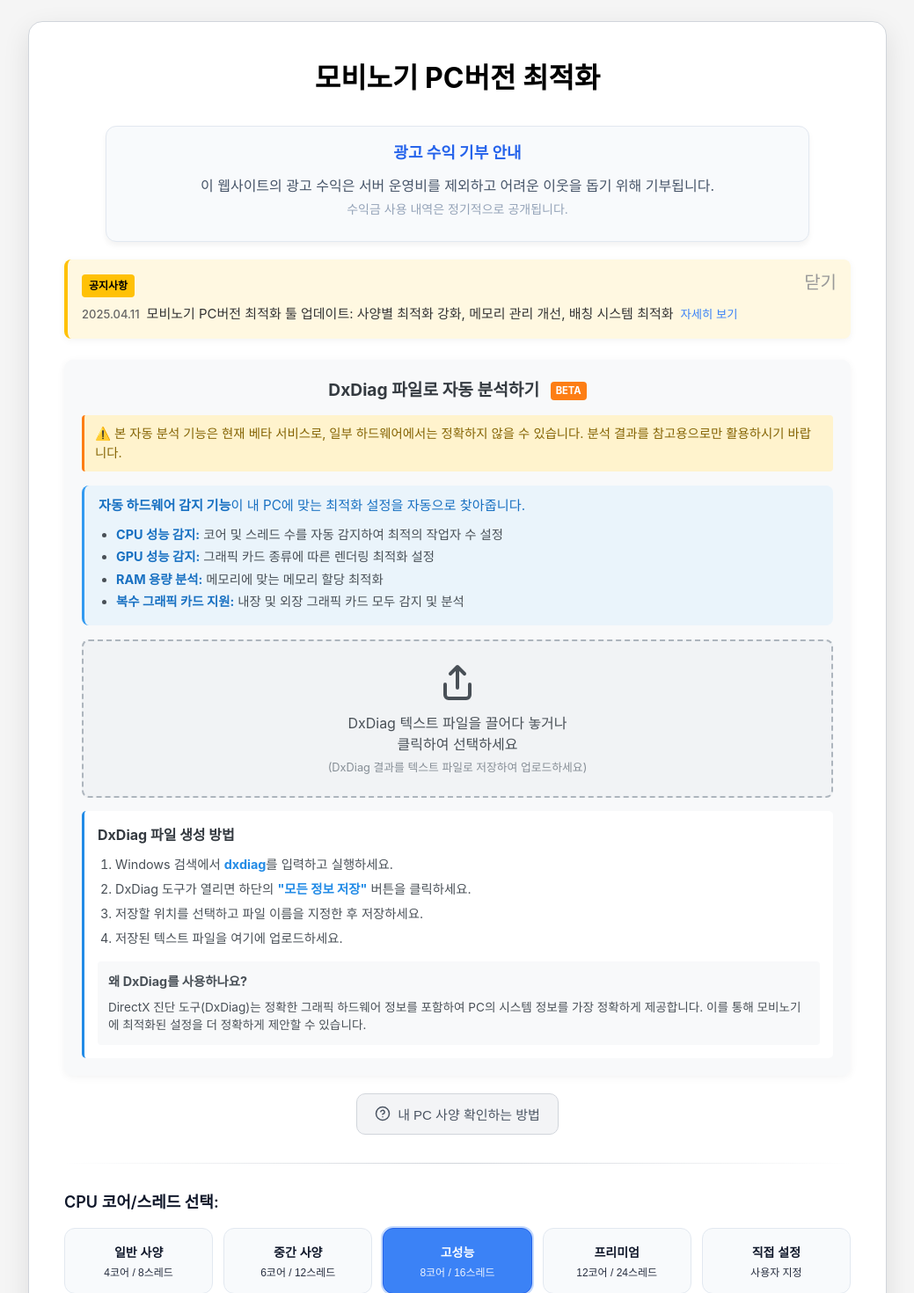
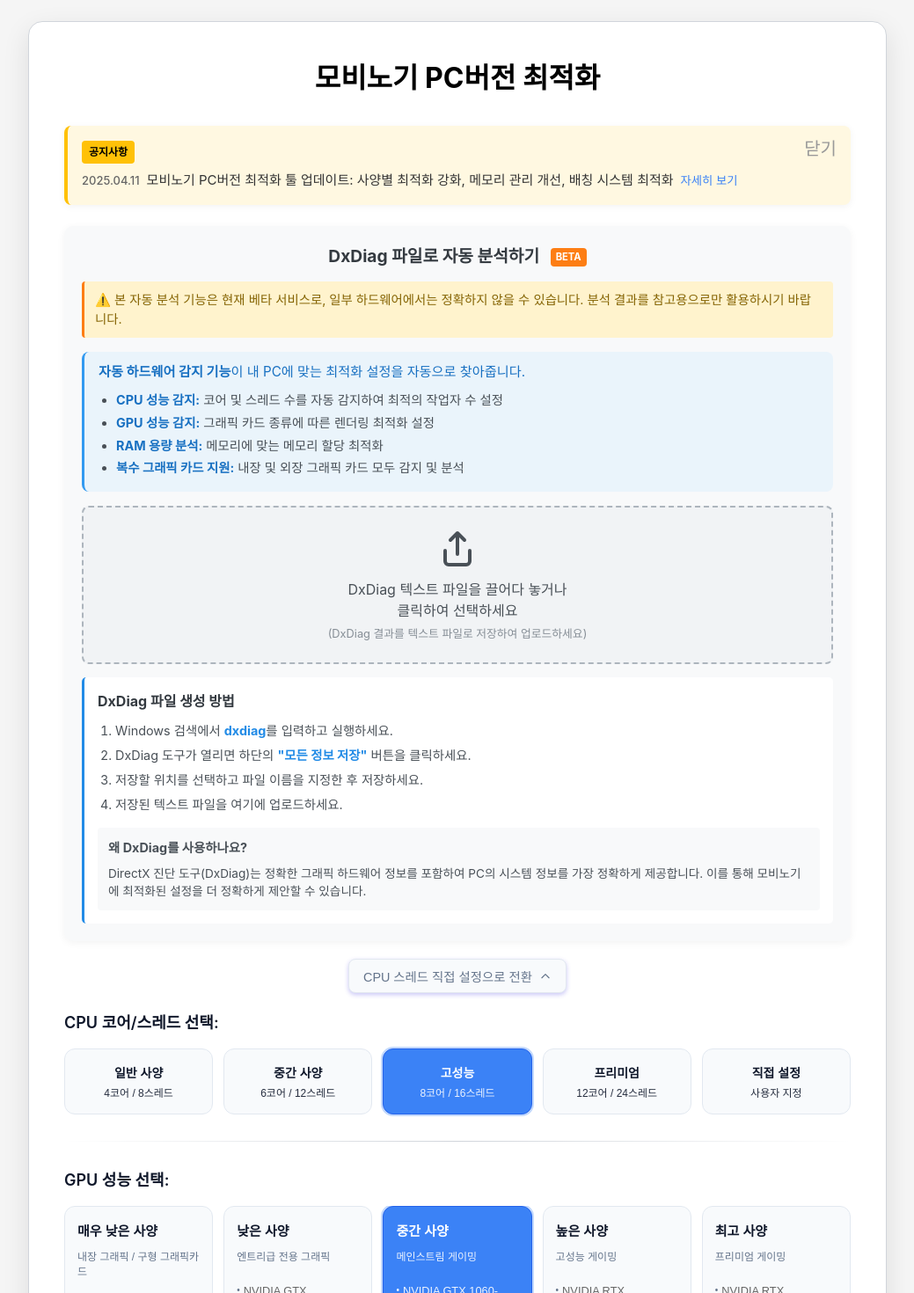
Before and after one commit to b100to/MabiOptimizer, a React (Create React App) app: page / in a window 1280 px wide. Shown: the top 1470 px of the page at 88% size, without its empty margins (120-1159 px from the left). Built offline with nearby package versions, Linux system fonts and the light colour scheme.

Commit message:
CPU 선택 토글 버튼 추가 및 슬라이더 스타일 개선

```diff
--- a/src/components/App/App.css
+++ b/src/components/App/App.css
@@ -103,6 +103,44 @@
   box-sizing: border-box;
 }
 
+/* CPU 선택 토글 버튼 스타일 */
+.toggle-container {
+  display: flex;
+  justify-content: center;
+  margin-bottom: 20px;
+}
+
+.toggle-button {
+  background-color: #4f46e5;
+  color: white;
+  padding: 10px 18px;
+  border-radius: 8px;
+  border: none;
+  font-size: 14px;
+  font-weight: 500;
+  cursor: pointer;
+  transition: all 0.2s ease;
+  box-shadow: 0 2px 5px rgba(79, 70, 229, 0.3);
+}
+
+.toggle-button:hover {
+  background-color: #4338ca;
+  transform: translateY(-1px);
+  box-shadow: 0 4px 8px rgba(79, 70, 229, 0.4);
+}
+
+.toggle-button:active {
+  transform: translateY(0);
+}
+
+.toggle-button:disabled {
+  background-color: #c7d2fe;
+  color: #6366f1;
+  cursor: not-allowed;
+  transform: none;
+  box-shadow: none;
+}
+
 /* 모바일에서 슬라이더 스타일 */
 @media (max-width: 768px) {
   .cpu-slider {
@@ -117,6 +155,12 @@
 
   .slider-container {
     width: 100%;
+  }
+
+  .toggle-button {
+    width: 100%;
+    padding: 12px 16px;
+    font-size: 13px;
   }
 }
 
--- a/src/components/App/App.js
+++ b/src/components/App/App.js
@@ -1,6 +1,7 @@
 import React, { useState, useEffect } from 'react';
 import './App.css';
 import CpuSelector from '../CpuSelector/CpuSelector';
+import CpuSlider from '../CpuSlider/CpuSlider';
 import GPUOptions from '../GPUOptions/GPUOptions';
 import ConfigForm from '../ConfigForm/ConfigForm';
 import HelpModal from '../HelpModal/HelpModal';
@@ -27,6 +28,7 @@
   const [showAnnouncementModal, setShowAnnouncementModal] = useState(false);
   const [autoDetected, setAutoDetected] = useState(false);
   const [systemInfo, setSystemInfo] = useState(null);
+  const [useCpuSlider, setUseCpuSlider] = useState(false);  // 슬라이더 사용 여부 상태
 
   // GPU 또는 RAM 정보가 변경되면 UI에 반영하기 위한 Effect
   useEffect(() => {
@@ -101,6 +103,16 @@
     });
   };
 
+  // CPU 선택기 토글 함수
+  const toggleCpuControl = () => {
+    setUseCpuSlider(!useCpuSlider);
+
+    ReactGA.event({
+      category: '사용자 행동',
+      action: `CPU ${useCpuSlider ? '프리셋' : '슬라이더'} 전환`
+    });
+  };
+
   return (
     <div className="app-container">
       {/* 좌측 사이드 광고 */}
@@ -112,16 +124,6 @@
       <div className="app-card">
         <div className="app-header">
           <h1 className="app-title">모비노기 PC버전 최적화</h1>
-        </div>
-
-        <div className="donation-notice">
-          <h3>광고 수익 기부 안내</h3>
-          <p>
-            이 웹사이트의 광고 수익은 서버 운영비를 제외하고
-            어려운 이웃을 돕기 위해 기부됩니다.
-            <br />
-            <small>수익금 사용 내역은 정기적으로 공개됩니다.</small>
-          </p>
         </div>
 
         {showNotice && (
@@ -243,25 +245,24 @@
           </div>
         )}
 
-        <div className="help-button-container">
+        {/* CPU 선택 토글 버튼 */}
+        <div className="toggle-container">
           <button
-            onClick={() => {
-              trackHelpModalOpen();
-              setShowHelpModal(true);
-            }}
-            className="help-button"
+            className="toggle-button"
+            onClick={toggleCpuControl}
+            disabled={autoDetected}
           >
-            <svg width="18" height="18" viewBox="0 0 24 24" fill="none" xmlns="http://www.w3.org/2000/svg">
-              <path d="M12 22C17.5228 22 22 17.5228 22 12C22 6.47715 17.5228 2 12 2C6.47715 2 2 6.47715 2 12C2 17.5228 6.47715 22 12 22Z" stroke="currentColor" strokeWidth="2" strokeLinecap="round" strokeLinejoin="round" />
-              <path d="M9.09 9C9.3251 8.33167 9.78915 7.76811 10.4 7.40913C11.0108 7.05016 11.7289 6.91894 12.4272 7.03871C13.1255 7.15849 13.7588 7.52152 14.2151 8.06353C14.6713 8.60553 14.9211 9.29152 14.92 10C14.92 12 11.92 13 11.92 13" stroke="currentColor" strokeWidth="2" strokeLinecap="round" strokeLinejoin="round" />
-              <path d="M12 17H12.01" stroke="currentColor" strokeWidth="2" strokeLinecap="round" strokeLinejoin="round" />
-            </svg>
-            내 PC 사양 확인하는 방법
+            {useCpuSlider ? "CPU 프리셋으로 전환" : "CPU 스레드 직접 설정으로 전환"}
           </button>
         </div>
 
-        <div className="section-divider"></div>
-
+        {/* CPU 설정 (프리셋 또는 슬라이더) */}
+        {useCpuSlider ? (
+          <CpuSlider
+            threads={threads}
+            setThreads={setThreads}
+          />
+        ) : (
           <CpuSelector
             cores={cores}
             threads={threads}
@@ -269,6 +270,7 @@
             setThreads={setThreads}
             autoDetected={autoDetected}
           />
+        )}
 
         <div className="section-divider"></div>
 
--- a/src/components/CpuSlider/CpuSlider.css
+++ b/src/components/CpuSlider/CpuSlider.css
@@ -139,6 +139,46 @@
     border-radius: 12px;
 }
 
+/* 워커 정보 스타일 */
+.worker-info {
+    background-color: #eef2ff;
+    border-radius: 10px;
+    padding: 16px;
+    margin-bottom: 24px;
+    border-left: 3px solid #6366f1;
+    box-shadow: 0 1px 2px rgba(0, 0, 0, 0.05);
+    width: 100%;
+    box-sizing: border-box;
+}
+
+.worker-count {
+    display: flex;
+    justify-content: space-between;
+    align-items: center;
+    margin-bottom: 8px;
+}
+
+.worker-label {
+    font-size: 15px;
+    font-weight: 500;
+    color: #4f46e5;
+}
+
+.worker-value {
+    font-size: 20px;
+    font-weight: 600;
+    color: #4338ca;
+    background-color: rgba(99, 102, 241, 0.1);
+    padding: 2px 10px;
+    border-radius: 8px;
+}
+
+.worker-description {
+    font-size: 13px;
+    color: #4b5563;
+    line-height: 1.5;
+}
+
 /* CPU 정보 영역 */
 .cpu-info {
     margin-top: 16px;
@@ -183,6 +223,20 @@
         height: 24px;
     }
 
+    .worker-info {
+        padding: 12px;
+    }
+
+    .worker-count {
+        flex-direction: column;
+        align-items: flex-start;
+        gap: 8px;
+    }
+
+    .worker-value {
+        font-size: 18px;
+    }
+
     .cpu-info {
         padding: 10px 12px;
         margin-top: 12px;
--- a/src/components/CpuSlider/CpuSlider.js
+++ b/src/components/CpuSlider/CpuSlider.js
@@ -2,39 +2,18 @@
 import './CpuSlider.css';
 
 // 기본 값과 범위 설정
-const MIN_CORES = 2;
-const MAX_CORES = 64;
 const MIN_THREADS = 4;
 const MAX_THREADS = 128;
 
-const CpuSlider = ({ cores, threads, setCores, setThreads }) => {
+const CpuSlider = ({ threads, setThreads }) => {
     // 슬라이더 값 상태
-    const [coreSliderValue, setCoreSliderValue] = useState(valueToCoreSlider(cores));
     const [threadSliderValue, setThreadSliderValue] = useState(valueToThreadSlider(threads));
-
-    // 코어 값을 슬라이더 값(0-100)으로 변환
-    function valueToCoreSlider(value) {
-        // 로그 스케일로 변환
-        const percentage = Math.log(value / MIN_CORES) / Math.log(MAX_CORES / MIN_CORES) * 100;
-        return Math.max(0, Math.min(100, percentage));
-    }
 
     // 스레드 값을 슬라이더 값(0-100)으로 변환
     function valueToThreadSlider(value) {
         // 로그 스케일로 변환
         const percentage = Math.log(value / MIN_THREADS) / Math.log(MAX_THREADS / MIN_THREADS) * 100;
         return Math.max(0, Math.min(100, percentage));
-    }
-
-    // 슬라이더 값을 코어 값으로 변환
-    function sliderToCores(value) {
-        // 로그 스케일로 변환
-        const normalizedValue = value / 100;
-        // 지수 함수를 사용하여 로그 스케일 변환
-        const rawValue = MIN_CORES * Math.pow(MAX_CORES / MIN_CORES, normalizedValue);
-        // 가장 가까운 짝수로 반올림
-        const coreValue = Math.round(rawValue / 2) * 2;
-        return Math.max(MIN_CORES, Math.min(MAX_CORES, coreValue));
     }
 
     // 슬라이더 값을 스레드 값으로 변환
@@ -48,66 +27,24 @@
         return Math.max(MIN_THREADS, Math.min(MAX_THREADS, threadValue));
     }
 
-    // 코어 슬라이더 변경 핸들러
-    const handleCoreSliderChange = (e) => {
-        const value = Number(e.target.value);
-        setCoreSliderValue(value);
-        const newCoreValue = sliderToCores(value);
-        setCores(newCoreValue);
-
-        // 코어가 변경되면 스레드도 자동으로 조정
-        // 스레드 수는 항상 코어 수보다 크거나 같아야 함
-        if (threads < newCoreValue) {
-            const newThreadValue = newCoreValue;
-            setThreads(newThreadValue);
-            setThreadSliderValue(valueToThreadSlider(newThreadValue));
-        }
-    };
-
     // 스레드 슬라이더 변경 핸들러
     const handleThreadSliderChange = (e) => {
         const value = Number(e.target.value);
         setThreadSliderValue(value);
         const newThreadValue = sliderToThreads(value);
-        // 스레드 수는 항상 코어 수보다 같거나 커야 함
-        setThreads(Math.max(cores, newThreadValue));
+        setThreads(newThreadValue);
     };
 
     // 외부 값 변경 시 슬라이더 업데이트
     useEffect(() => {
-        setCoreSliderValue(valueToCoreSlider(cores));
-    }, [cores]);
-
-    useEffect(() => {
         setThreadSliderValue(valueToThreadSlider(threads));
     }, [threads]);
 
+    // 워커 수 계산 (CPU 스레드의 80%를 활용)
+    const workerCount = Math.max(1, Math.floor(threads * 0.8));
+
     return (
         <div className="cpu-slider">
-            {/* 코어 슬라이더 */}
-            <div className="cpu-section">
-                <div className="cpu-header">
-                    <label className="cpu-label">
-                        CPU 코어: <strong>{cores}개</strong>
-                    </label>
-                </div>
-                <div className="slider-container">
-                    <input
-                        type="range"
-                        min="0"
-                        max="100"
-                        step="0.1"
-                        value={coreSliderValue}
-                        onChange={handleCoreSliderChange}
-                        className="cpu-range-slider"
-                    />
-                    <div className="slider-range-labels">
-                        <span className="min-label">{MIN_CORES}개</span>
-                        <span className="max-label">{MAX_CORES}개</span>
-                    </div>
-                </div>
-            </div>
-
             {/* 스레드 슬라이더 */}
             <div className="cpu-section">
                 <div className="cpu-header">
@@ -132,11 +69,22 @@
                 </div>
             </div>
 
+            {/* 워커 수 정보 표시 */}
+            <div className="worker-info">
+                <div className="worker-count">
+                    <span className="worker-label">작업자 수(Job Workers):</span>
+                    <span className="worker-value">{workerCount}개</span>
+                </div>
+                <div className="worker-description">
+                    스레드 수의 80%가 게임 작업자로 사용됩니다. 작업자는 게임의 계산 작업을 분산 처리합니다.
+                </div>
+            </div>
+
             {/* 도움말 정보 */}
             <div className="cpu-info">
                 <p className="info-text">
-                    일반적으로 CPU 스레드 수는 코어 수의 2배입니다.
-                    하이퍼스레딩이 없는 CPU의 경우 코어 수와 스레드 수가 동일합니다.
+                    CPU 스레드 수는 게임의 병렬 처리 성능에 직접적인 영향을 줍니다.
+                    하이퍼스레딩 또는 SMT가 있는 CPU는 코어당 2개의 스레드를 지원합니다.
                 </p>
             </div>
         </div>
```
Lines whose indentation alone changed are shown as unchanged.
